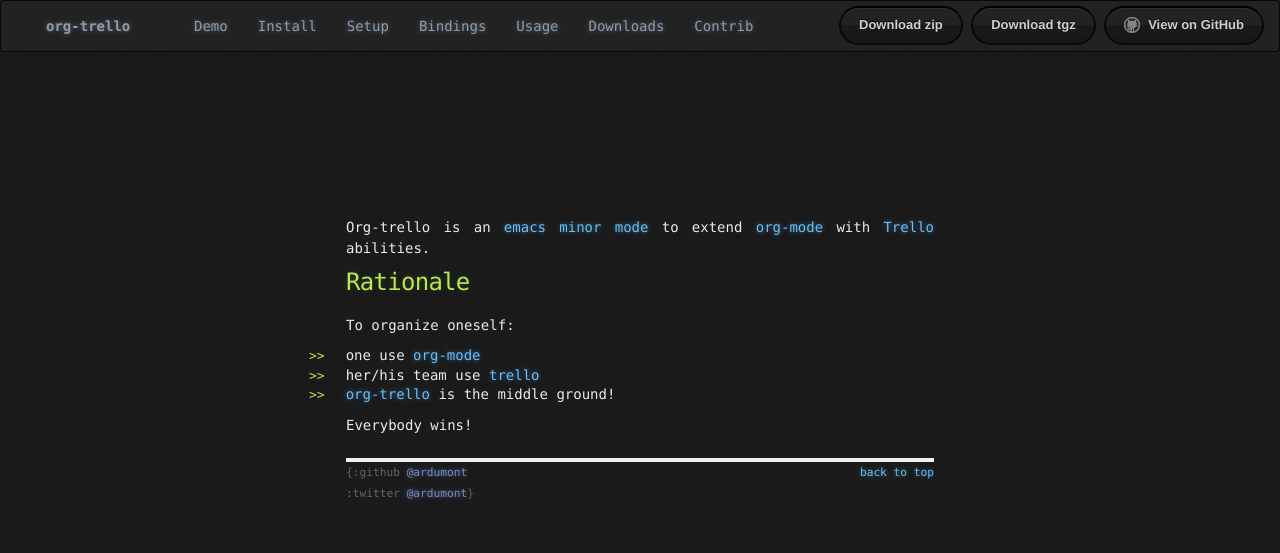
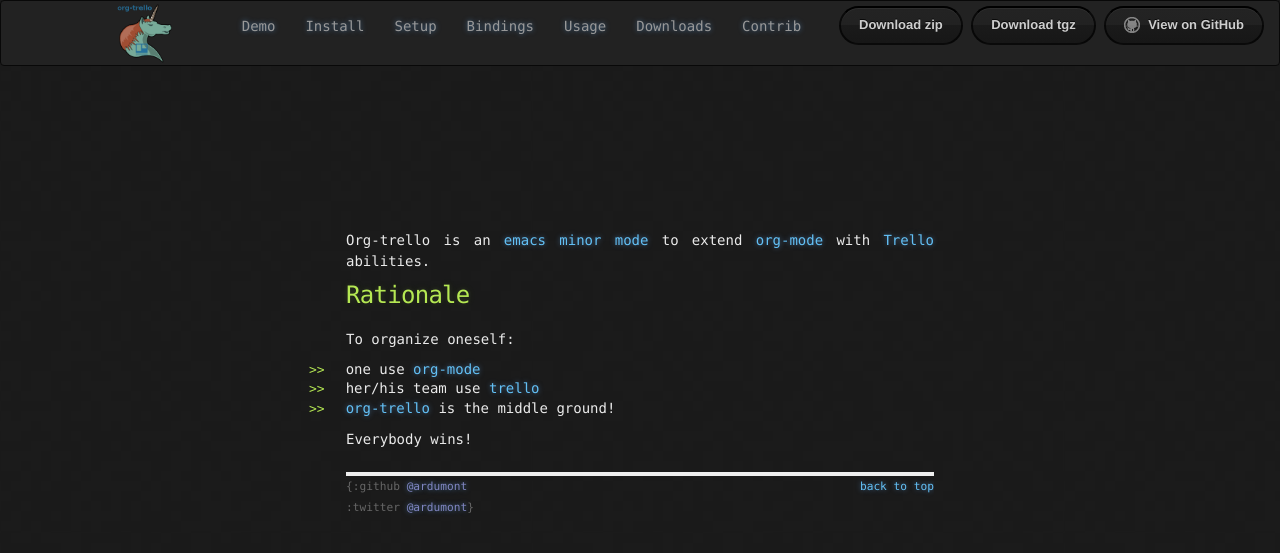
Before and after one commit to org-trello/org-trello.github.io, a Jekyll site: the page built from index.md, in a window 1280 px wide. Shown: the top 553 px of the page. Built offline with Jekyll 4.4.1, drawn with Linux system fonts in a browser that asks for light colours; Markdown is read by kramdown in place of the engine named in the settings.

Commit message:
Try logo

```diff
--- a/_layouts/default.html
+++ b/_layouts/default.html
@@ -23,7 +23,8 @@
       <div class="container-fluid">
         <div class="collapse navbar-collapse">
           <ul class="nav navbar-nav">
-            <li class="header"><a href="/">{{ site.name }}</a></li>
+            <a href="/"><img style="width:30%" src="/images/logo-org-trello-tatoo.png"></a>
+            <!-- <li class="header"><a href="/">{{ site.name }}</a></li> -->
             <li>&nbsp;&nbsp;&nbsp;&nbsp;</li>
           </ul>
           <ul class="nav navbar-nav">
```
